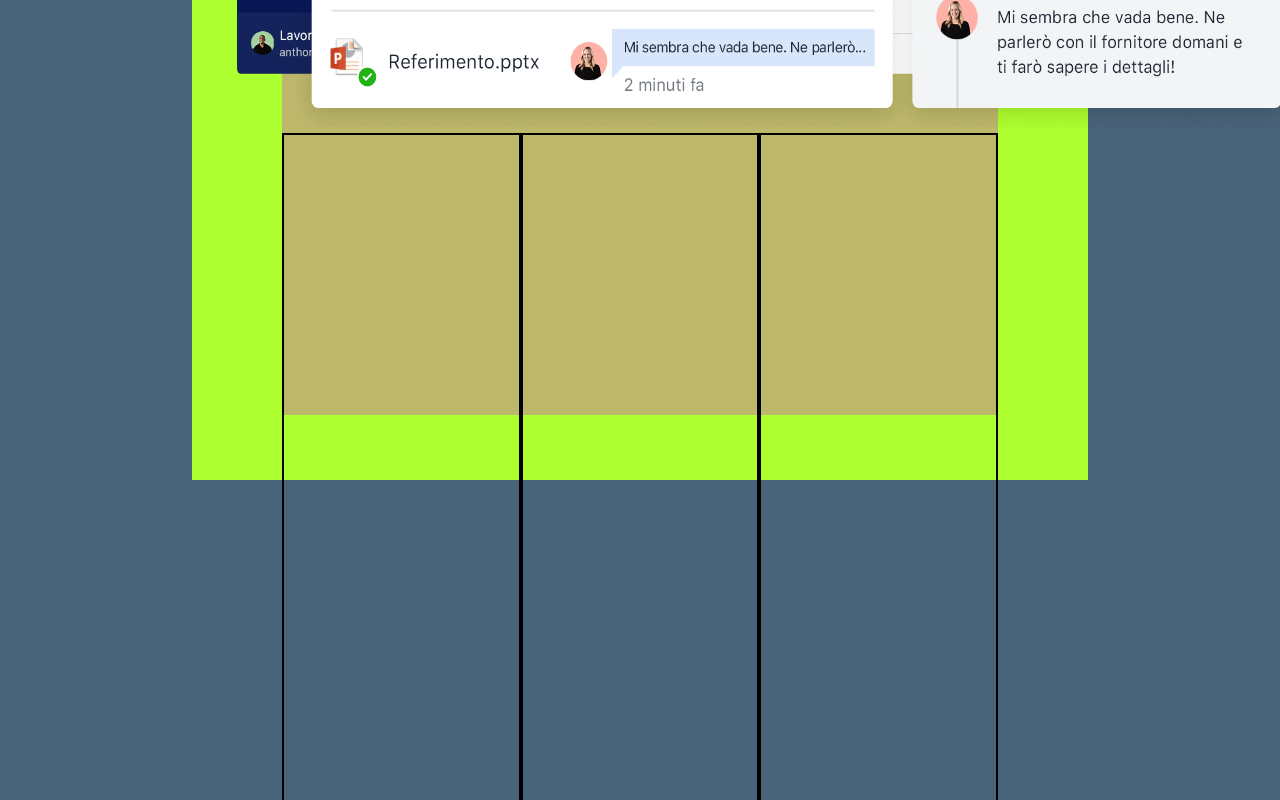
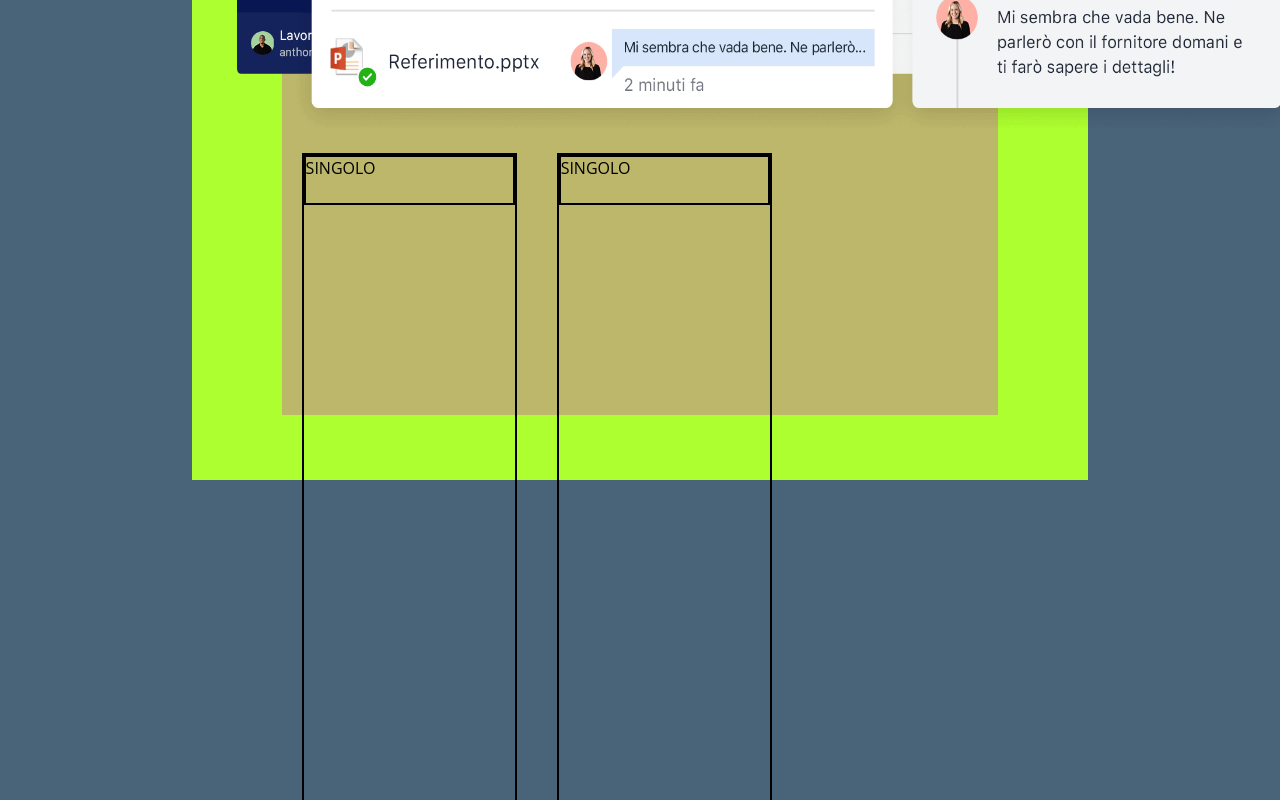
Before and after one commit to gurdeepsingh2000/htmlcss-dropbox, a plain HTML site: page index.html in a window 1280 px wide. Shown: the part 1920-2720 px from the top of the page. Drawn offline with Linux system fonts and the light colour scheme.

Commit message:
FLOAT COLONNE AGGIUNTE

```diff
--- a/css/style.css
+++ b/css/style.css
@@ -136,7 +136,7 @@ font-family: 'Open Sans', sans-serif;
 
 .sub-text{
     background-color: rgb(144, 118, 118);
-    width: 50%%;
+    width: 100%;
     height: 75px;
 }
 
@@ -151,5 +151,12 @@ font-family: 'Open Sans', sans-serif;
 .first-block,.second-block,.third-block{
     height: 850px;
     border: black 2px solid;
-    width: calc(100% / 3);
+    width: 30%;
+    margin: 20px;
 }
+
+.type-plan,.type-plan2,.type-plan3{
+    width: 100%;
+    height: 50px;
+    border: black 2px solid;
+}
--- a/index.html
+++ b/index.html
@@ -59,10 +59,16 @@
             <div class="only-text"></div>
             <div class="sub-text"></div>
 
-            <div class="blocks-container">
-                <div class="fl first-block"></div>
-                <div class="fl second-block"></div>
-                <div class="fl third-block"></div>
+            <div class="blocks-container clearfix">
+                <div class="fl first-block">
+                    <div class="type-plan">SINGOLO</div>
+                </div>
+                <div class="fl second-block">
+                    <div class="type-plan">SINGOLO</div>
+                 </div>
+                <div class="fl third-block">
+                    <div class="type-plan">SINGOLO</div>
+                </div>
             </div>
         </div>
     </section>
```
